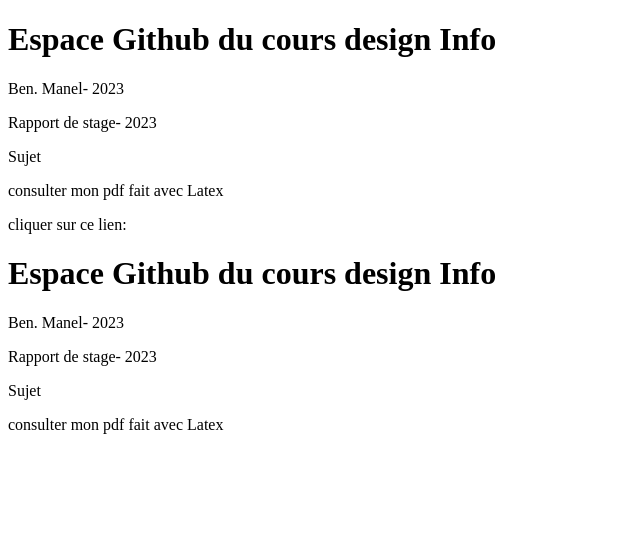
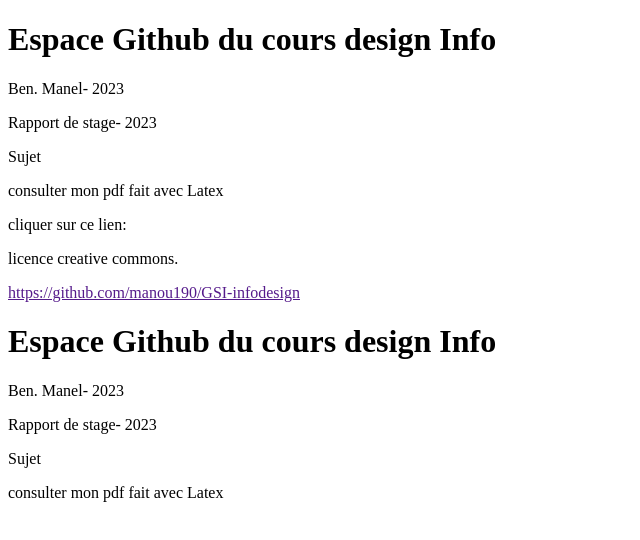
Before and after one commit to manou190/GSI2-Systeminfo_23-24-ben-wiran-Manel, a plain HTML site: page index.html in a window 1280 px wide. Shown: the whole page, without its empty margins (0-640 px from the left). Drawn offline with Linux system fonts and the light colour scheme.

Commit message:
Update index.html

```diff
--- a/index.html
+++ b/index.html
@@ -17,6 +17,8 @@
             <meta charset="UTF-8">
             <meta name="viewport" content="width=device-width, initial-scale=1.0">
             <title>Document</title>
+            <p>licence creative commons.</p>
+            <a href="">https://github.com/manou190/GSI-infodesign</a>
         </head>
         <body>
             <h1>Espace Github du cours design Info</h1>
```
